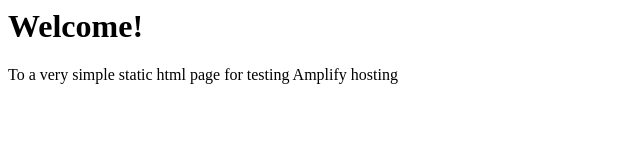
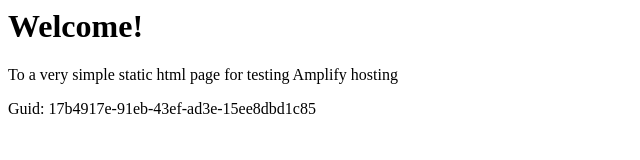
Before and after one commit to aws-aemilia-cdg/Github-PR-Commit-Integration-Test-DoNotTouch-v0-preprod-eu-west-3, a website: page src/index.html in a window 1280 px wide. Shown: the whole page, without its empty margins (0-640 px from the left). Drawn offline with Linux system fonts and the light colour scheme.

Commit message:
commit from integ tests

```diff
--- a/src/index.html
+++ b/src/index.html
@@ -1,3 +1,5 @@
+
+
 <html lang="en">
 
 <head>
@@ -10,6 +12,6 @@
 <body>
     <h1>Welcome!</h1>
     <p>To a very simple static html page for testing Amplify hosting</p>
-</body>
+    <p>Guid: 17b4917e-91eb-43ef-ad3e-15ee8dbd1c85</p></body>
 
 </html>
```
